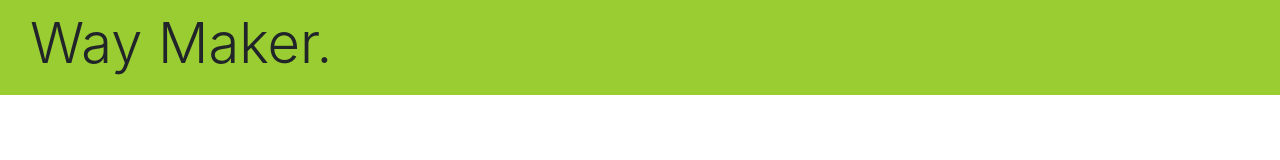
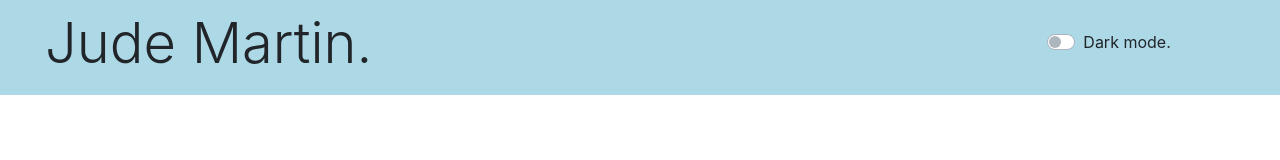
Before and after one commit to philip-bbaale/Space, a plain HTML site: page index.html in a window 1280 px wide. Drawn offline with Linux system fonts and the light colour scheme.

Commit message:
adding dark mode

```diff
--- a/css/styles.css
+++ b/css/styles.css
@@ -1,7 +1,15 @@
 .navigation_bar{
     height: auto;
     width: auto;
-    background-color: yellowgreen;
+    background-color: lightblue;
     padding: 10px;
     padding-left: 30px;
 }
+.dark_mode_switch{
+    float: right;
+    padding: 20px;
+}
+.DarkMode{
+    background-color: black;
+    color: white;
+}
--- a/index.html
+++ b/index.html
@@ -3,7 +3,7 @@
 <head>
     <meta charset="UTF-8">
     <meta name="viewport" content="width=device-width, initial-scale=1.0">
-    <title>Document</title>
+    <title>Donno.</title>
     <link rel="stylesheet" href="css/bootstrap.css">
     <link rel="stylesheet" href="css/styles.css">
     <script src="js/jquery-3.4.1.js"></script>
@@ -11,11 +11,22 @@
 </head>
 <body>
     <div class="container-fluid">
+
+        <div class="row navigation_bar">
+            <div class="col-md-10">
+                <h1 class="display-4">Jude Martin.</h1>
+            </div>
+                <div class="custom-control custom-switch  col-md-2 dark_mode_switch">
+                    <input type="checkbox" class="custom-control-input dark_mode" id="customSwitch1">
+                    <label class="custom-control-label" for="customSwitch1" >Dark mode.</label>
+                </div>
+        </div>
+
         <div class="row">
-            <div class="col-md-12 navigation_bar">
-                <h1 class="display-4">Way Maker.</h1>
+            <div class="">
+
             </div>
         </div>
-    </div>
+        </div>
 </body>
 </html>
--- a/js/scripts.js
+++ b/js/scripts.js
@@ -0,0 +1,8 @@
+$(document).ready(function(){
+
+    $(".dark_mode").click(function(){
+        var element = document.body;
+        element.classList.toggle("DarkMode");
+    });
+
+});
```
Also changed, not shown: images/icons8-apple_logo.png (added), images/icons8-mac-client-60.png (added), images/mancitybg.jpg (added), 2 other files.
